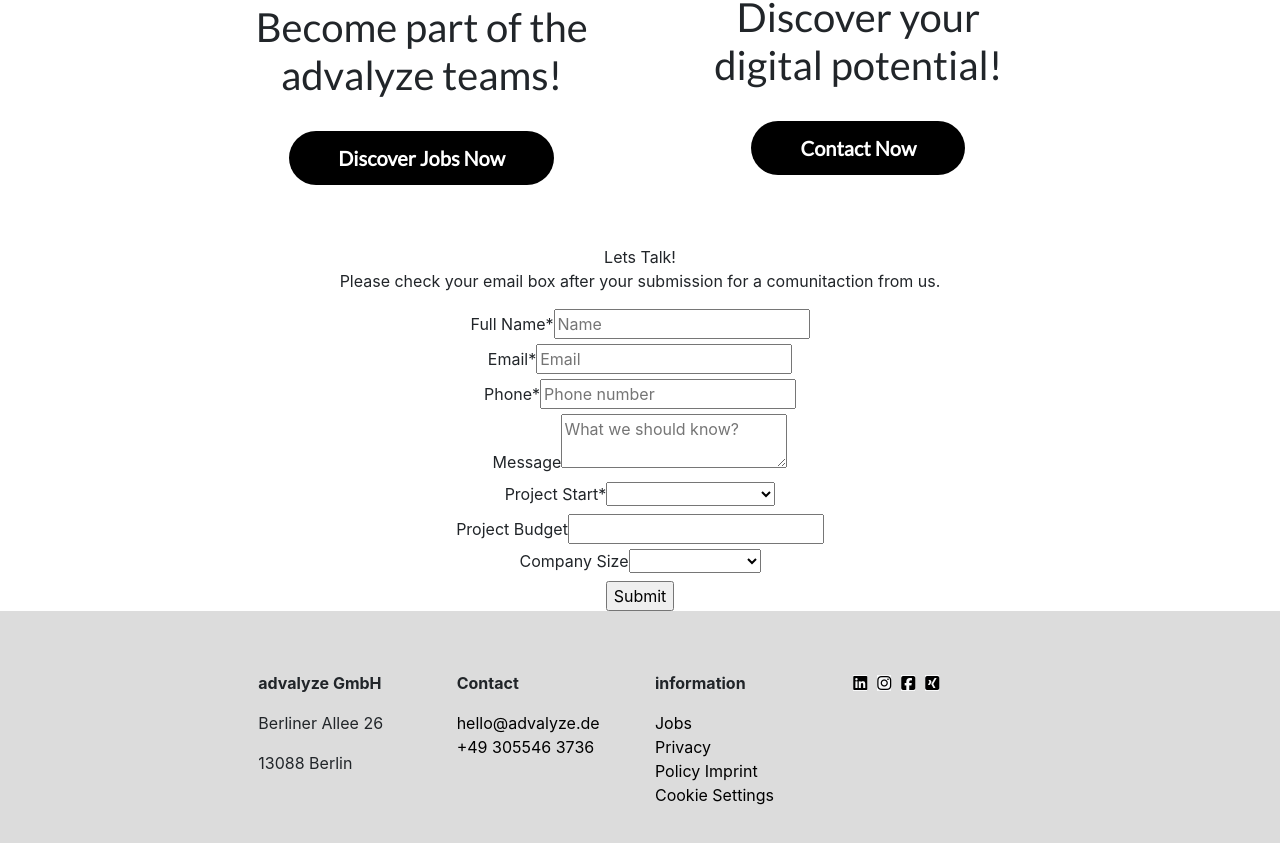
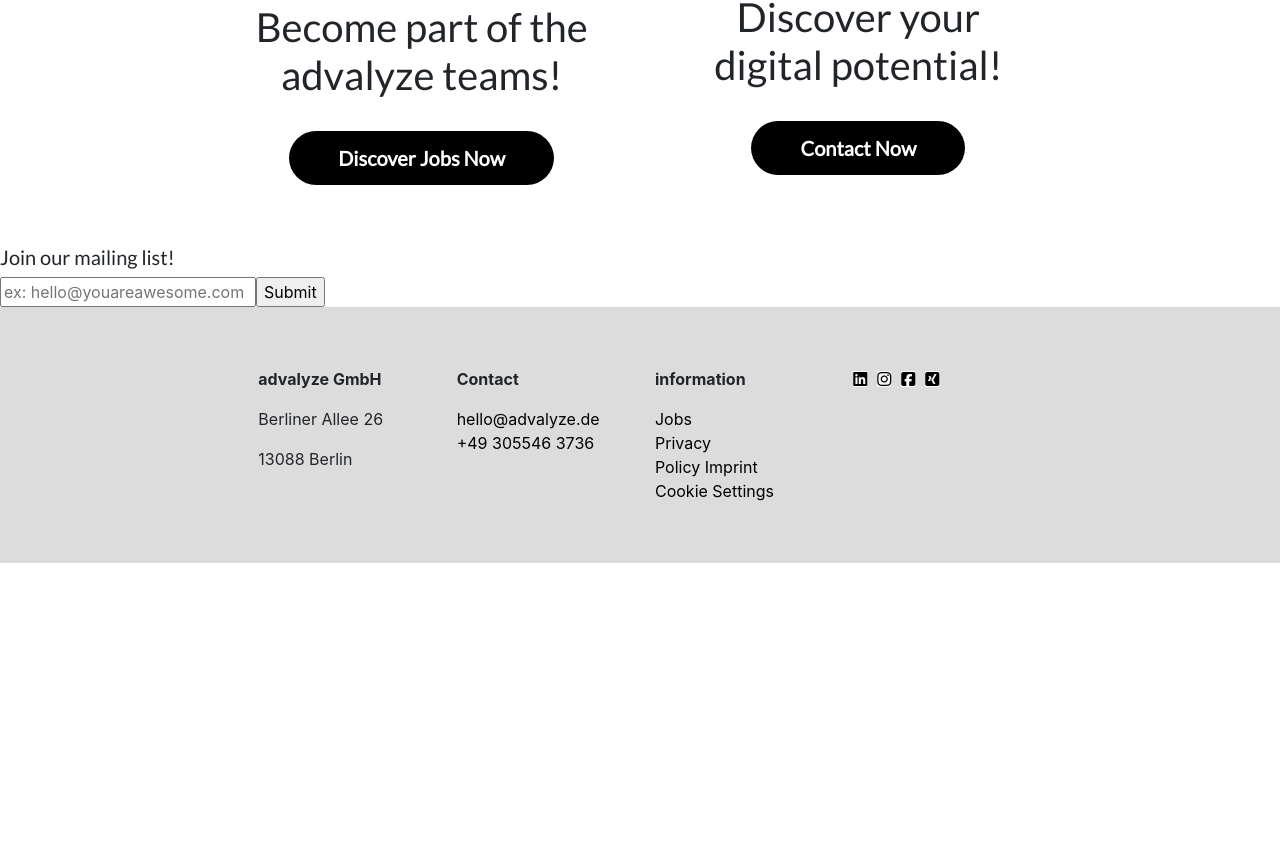
Before and after one commit to snufka/adv, a React (Create React App) app: page / in a window 1280 px wide. Shown: the part 6816-7659 px from the top of the page. After the commit the page ends 7379 px from the top, so only its background shows below. Built offline with nearby package versions, Linux system fonts and the light colour scheme.

Commit message:
active form

```diff
--- a/src/App.js
+++ b/src/App.js
@@ -10,7 +10,8 @@
 import Why from "./components/Why";
 import Testimonial from "./components/Testimonial";
 import Experts from "./components/Experts";
-import ActiveCampForm from "./components/ActiveCampForm";
+//import ActiveCampForm from "./components/ActiveCampForm";
+import Active2 from "./components/Active2";
 import "./style/AppStyle.css";
 
 function App() {
@@ -25,7 +26,7 @@
       <Testimonial />
       <Experts />
       <Contact />
-      <ActiveCampForm />
+      <Active2 />
       <Footer />
     </div>
   );
--- /dev/null
+++ b/src/components/Active2.js
@@ -0,0 +1,69 @@
+import React, { Component } from "react";
+
+export default class ActiveCampaignForm extends Component {
+  constructor(props) {
+    super(props);
+
+    this.state = {
+      formSubmitted: false,
+    };
+
+    this.onSubmit = this.onSubmit.bind(this);
+  }
+
+  onSubmit(event) {
+    event.preventDefault();
+    const data = new FormData(event.target);
+
+    fetch("https://mariname86.activehosted.com/proc.php", {
+      method: "POST",
+      body: data,
+      mode: "no-cors",
+    })
+      .then((response) => {
+        this.setState({ formSubmitted: true });
+        setTimeout(() => {
+          this.setState({ formSubmitted: false });
+        }, 5000);
+      })
+      .catch((error) => console.log("Request failed", error));
+  }
+
+  render() {
+    const { formSubmitted } = this.state;
+
+    return (
+      <div>
+        <h5>Join our mailing list!</h5>
+
+        {formSubmitted && (
+          <p>
+            <strong>THANK YOU</strong> for joining our mailing list!
+            <br />
+            Check your inbox for a confirmation.
+          </p>
+        )}
+
+        {!formSubmitted && (
+          <form onSubmit={this.onSubmit}>
+            <input type="hidden" name="u" value="9" />
+            <input type="hidden" name="f" value="9" />
+            <input type="hidden" name="s" />
+            <input type="hidden" name="c" value="0" />
+            <input type="hidden" name="m" value="0" />
+            <input type="hidden" name="act" value="sub" />
+            <input type="hidden" name="v" value="2" />
+
+            <input
+              type="text"
+              name="email"
+              placeholder="ex: hello@youareawesome.com"
+              required
+            />
+            <input type="submit" value="Submit" />
+          </form>
+        )}
+      </div>
+    );
+  }
+}
--- a/src/components/ActiveCampForm.js
+++ b/src/components/ActiveCampForm.js
@@ -145,7 +145,7 @@
         <div className="_form-thank-you"></div>
       </div>
 
-      <input type="submit" />
+      <input type="submit" value="submit" />
     </form>
   );
 
```
